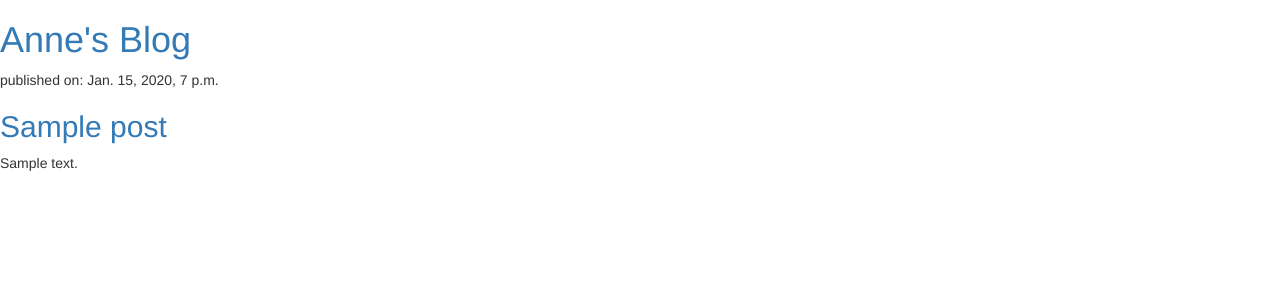
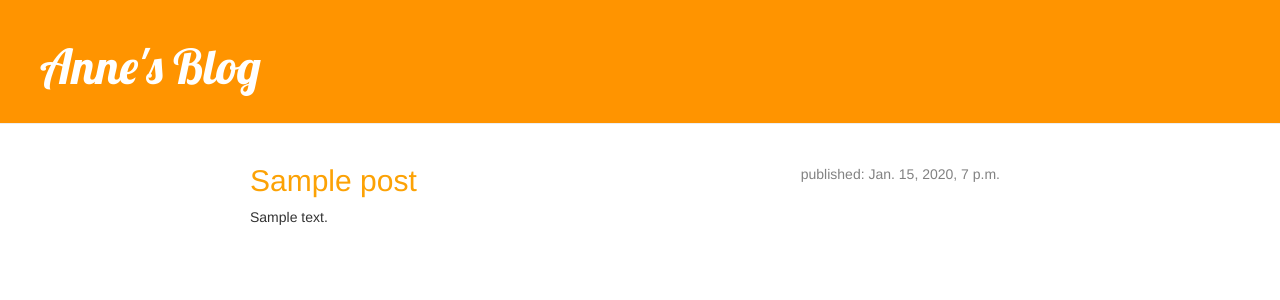
Before and after one commit to aaguirre-rdit/aaguirre-rdit.github.io, a Django app: template blog/templates/blog/post_list.html in a window 1280 px wide. Shown: the top 300 px of the page. Run offline with Django 3.2, Linux system fonts and the light colour scheme; the template is opened without the code that fills it: values that come from a table or form of the project are taken from there, others are empty; tables that the repository leaves empty hold one stand-in row (values such as "Sample post"); some libraries are stand-ins or nearby versions.

Commit message:
added post detail view

```diff
--- /dev/null
+++ b/blog/static/css/blog.css
@@ -0,0 +1,55 @@
+h1 a, h2 a{
+    color: #FCA205;
+}
+h1 a:hover, h2 a:hover{
+    color: #FCA216;
+    text-decoration:none;
+    text-shadow:0px 1px 1px #AAA;
+}
+h1 {
+    font-family: 'Lobster';
+}
+.page-header {
+    background-color: #ff9400;
+    margin-top: 0;
+    padding: 20px 20px 20px 40px;
+}
+
+.page-header h1, .page-header h1 a, .page-header h1 a:visited, .page-header h1 a:active {
+    color: #ffffff;
+    font-size: 36pt;
+    text-decoration: none;
+}
+
+.content {
+    margin-left: 40px;
+}
+
+
+.date {
+    float: right;
+    color: #828282;
+}
+
+.save {
+    float: right;
+}
+
+.post-form textarea, .post-form input {
+    width: 100%;
+}
+
+.top-menu, .top-menu:hover, .top-menu:visited {
+    color: #ffffff;
+    float: right;
+    font-size: 26pt;
+    margin-right: 20px;
+}
+
+.post {
+    margin-bottom: 70px;
+}
+
+.post h1 a, .post h1 a:visited {
+    color: #000000;
+}
--- /dev/null
+++ b/blog/templates/blog/base.html
@@ -0,0 +1,28 @@
+{% load static %}
+
+<html>
+    <head>
+        <title>Anne's blog</title>
+        <link rel="stylesheet" href="//maxcdn.bootstrapcdn.com/bootstrap/3.2.0/css/bootstrap.min.css">
+        <link rel="stylesheet" href="//maxcdn.bootstrapcdn.com/bootstrap/3.2.0/css/bootstrap-theme.min.css">
+        <link rel="stylesheet" href="{% static 'css/blog.css' %}">
+        <link href="//fonts.googleapis.com/css?family=Lobster&subset=latin,latin-ext" rel="stylesheet" type="text/css">
+
+    </head>
+    <body>
+        <div class="page-header">
+            <h1>
+                <a href = "/"> Anne's Blog </a>
+            </h1>
+        </div>
+        <div class="content container">
+    <div class="row">
+        <div class="col-md-8 col-md-offset-2">
+            {% block content %}
+            {% endblock %}
+        </div>
+    </div>
+</div>
+
+    </body>
+</html>
--- a/blog/templates/blog/post_list.html
+++ b/blog/templates/blog/post_list.html
@@ -1,22 +1,15 @@
-<html>
-    <head>
-        <title>Anne's blog</title>
-        <link rel="stylesheet" href="//maxcdn.bootstrapcdn.com/bootstrap/3.2.0/css/bootstrap.min.css">
-        <link rel="stylesheet" href="//maxcdn.bootstrapcdn.com/bootstrap/3.2.0/css/bootstrap-theme.min.css">
-    </head>
-    <body>
-        <div>
-            <h1>
-                <a href = "/"> Anne's Blog </a>
-            </h1>
-        </div>
-        {% for post in posts %}
-        <div>
-            <p> published on: {{ post.published_date }} </p>
-            <h2 ><a href = "">{{ post.title }} </a></h2>
-            <p>{{ post.text|linebreaksbr }} </p>
-            </div>
-        {% endfor %}
+{% extends 'blog/base.html' %}
 
-    </body>
-</html>
+{% block content %}
+
+{% for post in posts %}
+<div class="post">
+    <div class="date">
+        <p>published: {{ post.published_date }}</p>
+    </div>
+    <h2><a href="{% url 'post_detail' pk=post.pk %}">{{ post.title }}</a></h2>
+
+    <p>{{ post.text|linebreaksbr }}</p>
+</div>
+{% endfor %}
+{% endblock %}
--- a/blog/urls.py
+++ b/blog/urls.py
@@ -2,4 +2,5 @@ from django.urls import path
 from . import views
 urlpatterns = [
     path('', views.post_list, name='post_list'),
+    path('post/<int:pk>/', views.post_detail, name='post_detail'),
 ]
--- a/blog/views.py
+++ b/blog/views.py
@@ -1,7 +1,11 @@
-from django.shortcuts import render
+from django.shortcuts import render, get_object_or_404
+
 from .models import Post
 from django.utils import timezone
 # Create your views here.
 def post_list(request):
     posts = Post.objects.filter(published_date__lte=timezone.now()).order_by('published_date')
     return render(request, 'blog/post_list.html', {'posts':posts})
+def post_detail(request, pk):
+    post = get_object_or_404(Post, pk=pk)
+    return render(request, 'blog/post_detail.html', {'post': post})
```
Also changed, not shown: blog/templates/blog/post_detail.html (added, +13 -0 lines).
